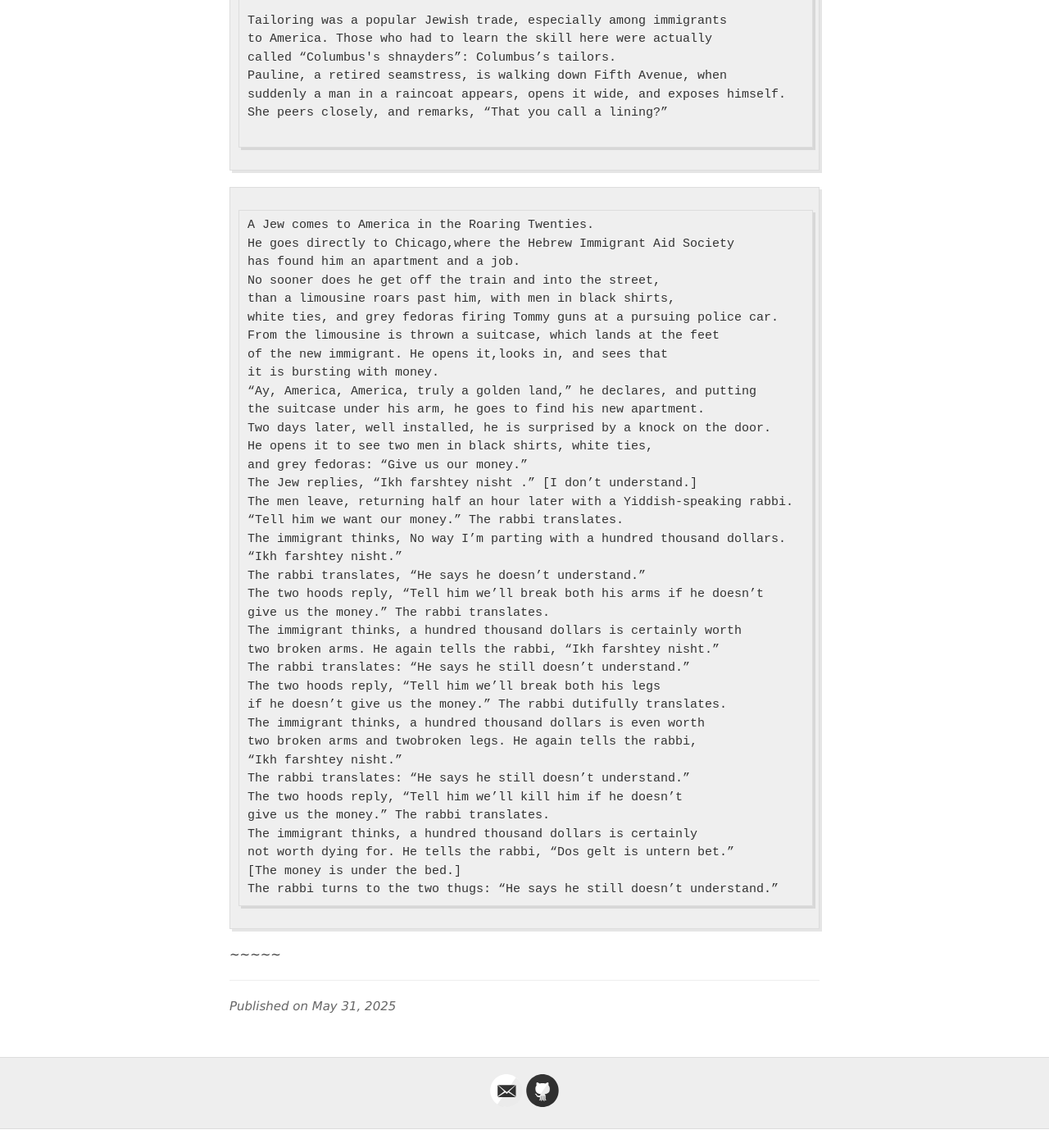
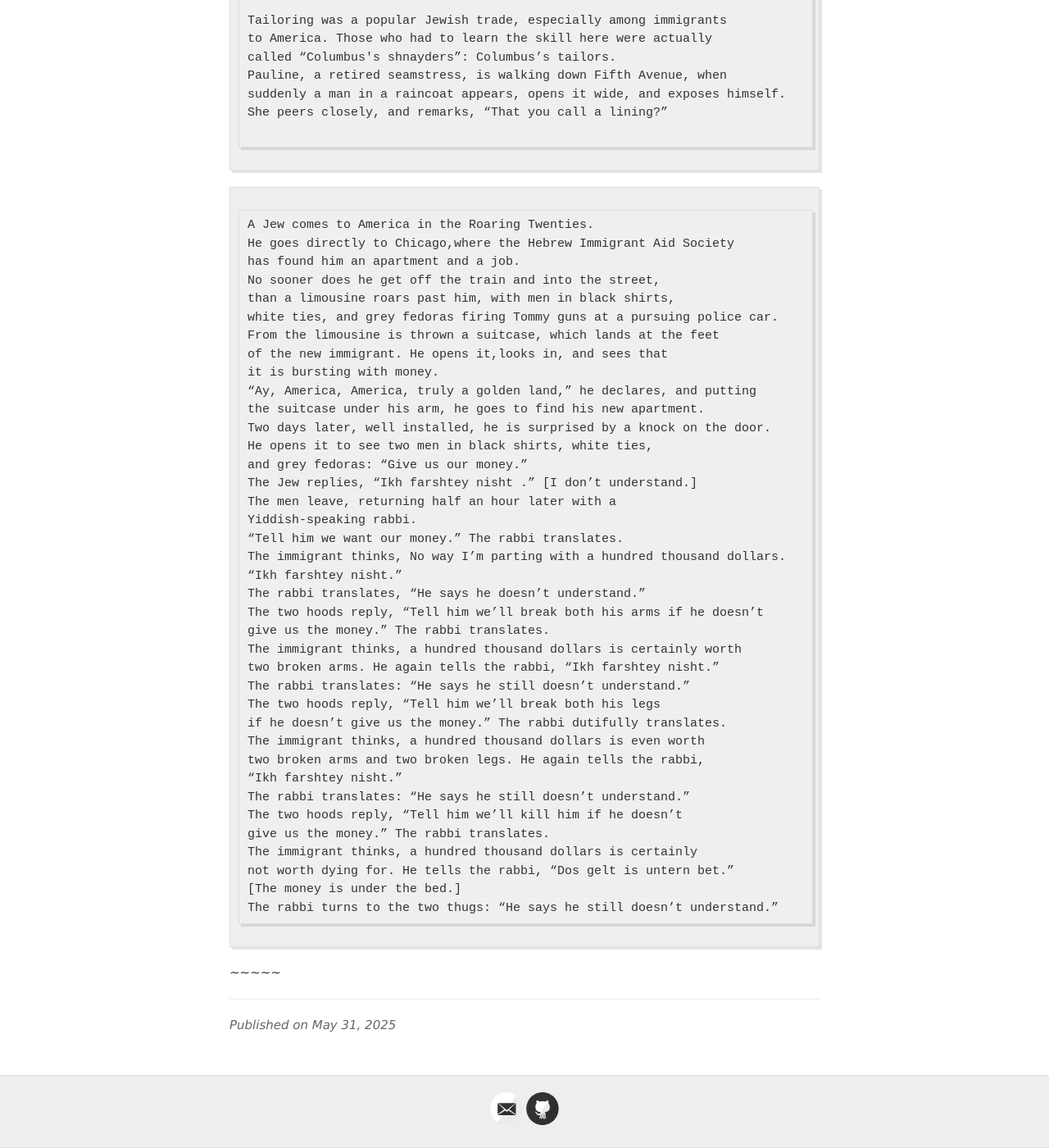
Before and after one commit to jvmallow/jvmallow.github.io, a Jekyll site: the page built from _posts/2025-05-31-Jewish_Humor.md, in a window 1280 px wide and 1400 px high, scrolled down 12206 px. Shown: the whole window at 82% size. Built offline with Jekyll 4.4.1, drawn with Linux system fonts in a browser that asks for light colours; a script that is not in the unit is left out; before the commit the page ends 13583 px from its top, so only the background shows below that.

Commit message:
Update 2025-05-31-Jewish_Humor.md

```diff
--- a/_posts/2025-05-31-Jewish_Humor.md
+++ b/_posts/2025-05-31-Jewish_Humor.md
@@ -503,7 +503,8 @@ Two days later, well installed, he is surprised by a knock on the door.
 He opens it to see two men in black shirts, white ties,
 and grey fedoras: “Give us our money.”
 The Jew replies, “Ikh farshtey nisht .” [I don’t understand.]
-The men leave, returning half an hour later with a Yiddish-speaking rabbi.
+The men leave, returning half an hour later with a
+Yiddish-speaking rabbi.
 “Tell him we want our money.” The rabbi translates.
 The immigrant thinks, No way I’m parting with a hundred thousand dollars.
 “Ikh farshtey nisht.”
@@ -516,7 +517,7 @@ The rabbi translates: “He says he still doesn’t understand.”
 The two hoods reply, “Tell him we’ll break both his legs
 if he doesn’t give us the money.” The rabbi dutifully translates.
 The immigrant thinks, a hundred thousand dollars is even worth
-two broken arms and twobroken legs. He again tells the rabbi,
+two broken arms and two broken legs. He again tells the rabbi,
 “Ikh farshtey nisht.”
 The rabbi translates: “He says he still doesn’t understand.”
 The two hoods reply, “Tell him we’ll kill him if he doesn’t
```
